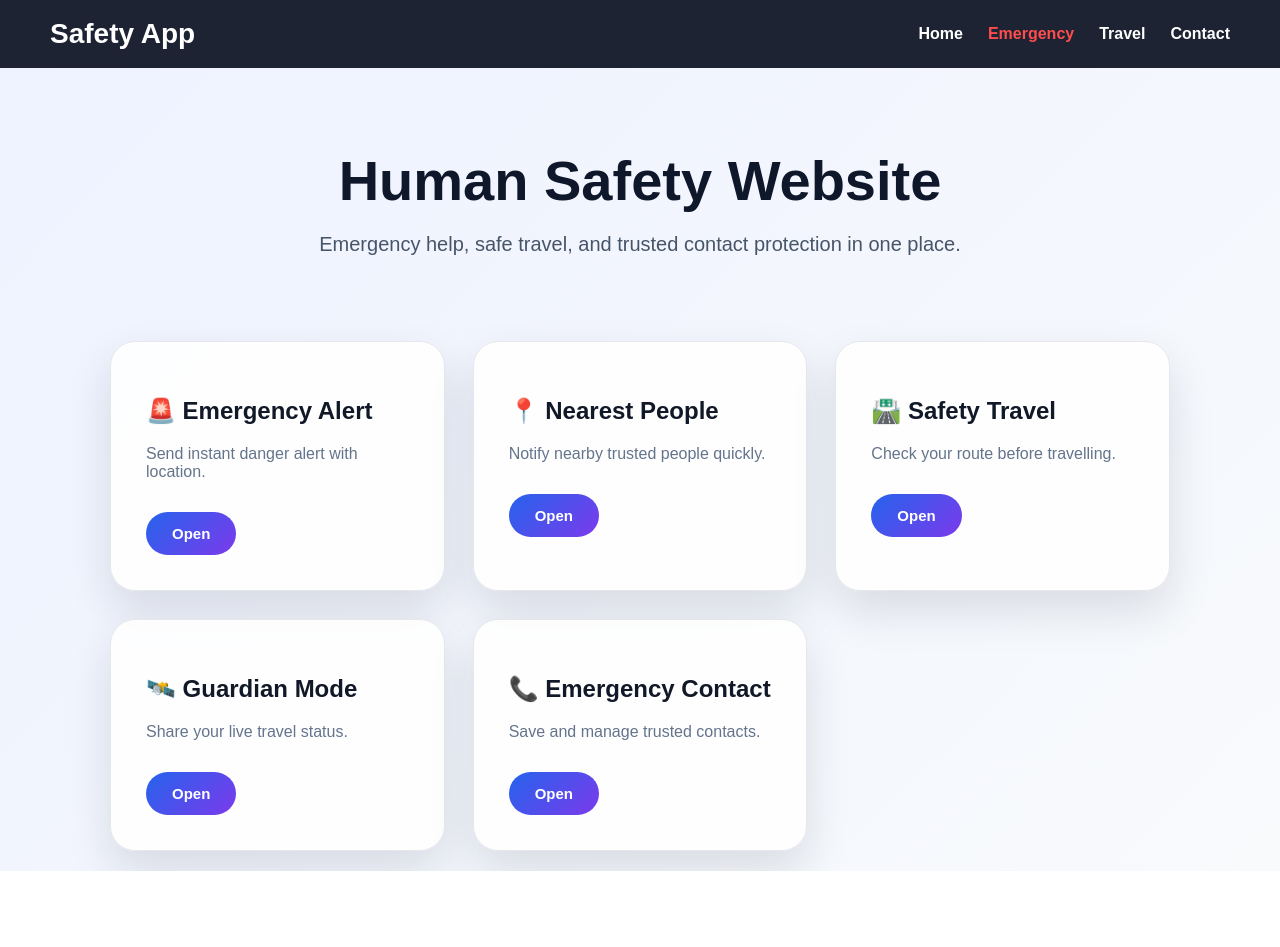
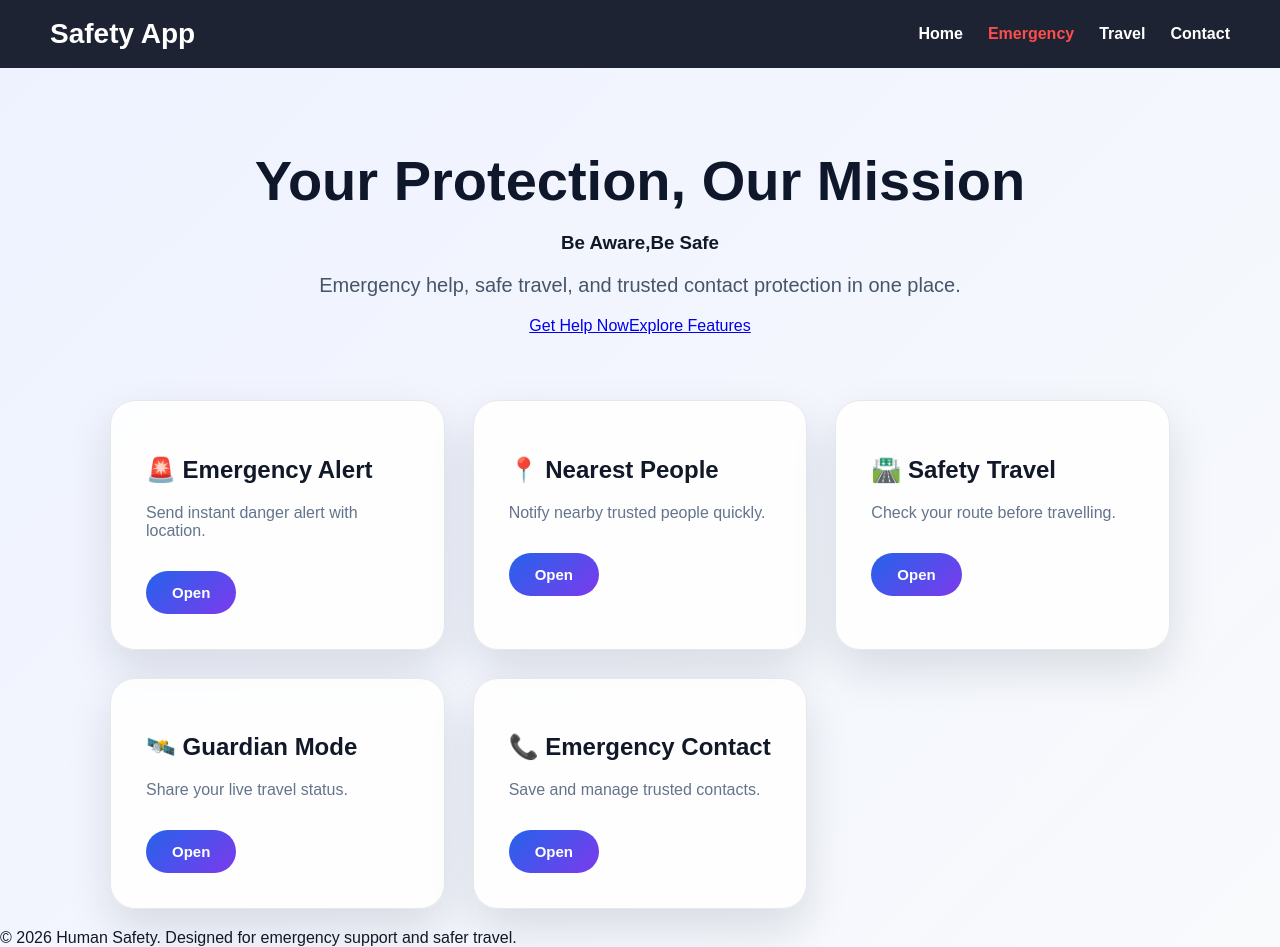
Before and after one commit to shrabonees/human-safety, a Next.js app: page / in a window 1280 px wide. Before the commit the page ends 871 px from the top, so only its background shows below. Built offline with nearby package versions, Linux system fonts and the light colour scheme.

Commit message:
Improve homepage design and feature sections

```diff
--- a/app/page.tsx
+++ b/app/page.tsx
@@ -4,17 +4,32 @@ export default function Home() {
   return (
     <main>
       <section className="hero">
-        <h1>Human Safety Website</h1>
+        <h1>Your Protection, Our Mission</h1>
+        <h3>Be Aware,Be Safe</h3>
         <p>Emergency help, safe travel, and trusted contact protection in one place.</p>
+
+        <div className="hero-buttons">
+          <Link href="/emergency-alert" className="hero-btn emergency-btn">
+            Get Help Now
+          </Link>
+
+          <a href="#features" className="hero-btn explore-btn">
+            Explore Features
+          </a>
+        </div>
       </section>
 
-      <section className="feature-grid">
+      <section id="features" className="feature-grid">
         <FeatureCard title="🚨 Emergency Alert" text="Send instant danger alert with location." link="/emergency-alert" />
         <FeatureCard title="📍 Nearest People" text="Notify nearby trusted people quickly." link="/nearest-people" />
         <FeatureCard title="🛣️ Safety Travel" text="Check your route before travelling." link="/safety-travel" />
         <FeatureCard title="🛰️ Guardian Mode" text="Share your live travel status." link="/guardian-mode" />
         <FeatureCard title="📞 Emergency Contact" text="Save and manage trusted contacts." link="/emergency-contact" />
       </section>
+
+      <footer className="footer">
+        © 2026 Human Safety. Designed for emergency support and safer travel.
+      </footer>
     </main>
   );
 }
```
